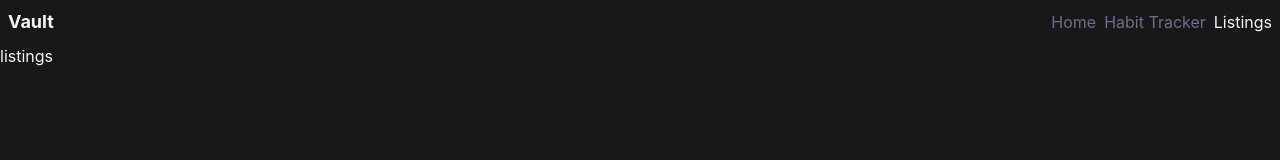
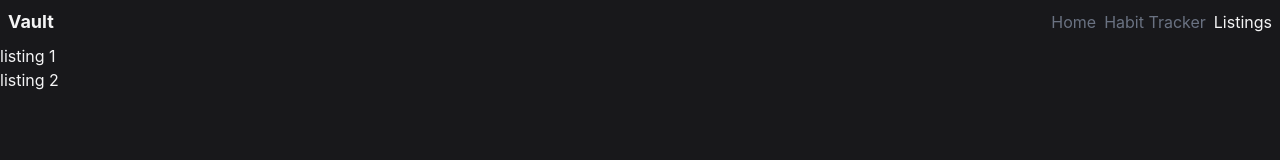
Before and after one commit to Dimterion/vault, a React (Vite) app: page /listings in a window 1280 px wide. Shown: the top 160 px of the page. Built offline with nearby package versions, Linux system fonts and the light colour scheme.

Commit message:
adjust listings page structure

```diff
--- /dev/null
+++ b/src/assets/data/listings.ts
@@ -0,0 +1,14 @@
+export const listings = [
+  {
+    id: "1",
+    name: "listing 1",
+    description: "listing 1 description",
+    link: "https://example.com/",
+  },
+  {
+    id: "2",
+    name: "listing 2",
+    description: "listing 2 description",
+    link: "https://example.com/",
+  },
+];
--- a/src/pages/listings.tsx
+++ b/src/pages/listings.tsx
@@ -1,3 +1,11 @@
+import { listings } from "../assets/data/listings";
+
 export default function ListingsPage() {
-  return <div>listings</div>;
+  return (
+    <main>
+      {listings.map((listing) => (
+        <article key={listing.id}>{listing.name}</article>
+      ))}
+    </main>
+  );
 }
```
